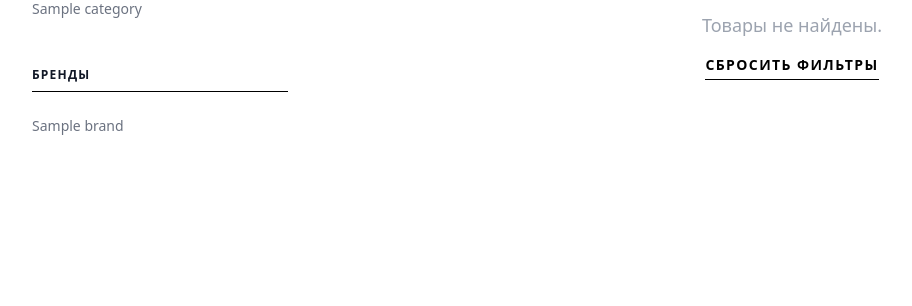
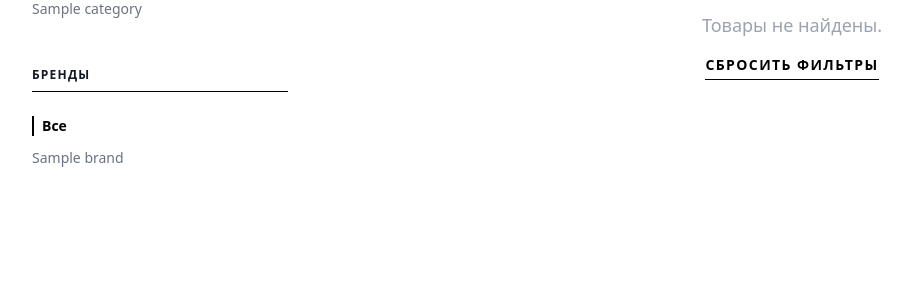
Before and after one commit to kolkolpoi2003-prog/sai17, a Django app: page /catalog/ in a window 1280 px wide. Shown: the part 514-820 px from the top of the page, without its empty margins (16-928 px from the left). Run offline with Django 5.2, Linux system fonts and the light colour scheme; tables that the repository leaves empty hold one stand-in row (values such as "Sample post"); data that the repository does not hold is empty; some libraries are stand-ins or nearby versions; some web fonts are replaced.

Commit message:
Add All option to brand filter

```diff
--- a/shop/templates/shop/catalog.html
+++ b/shop/templates/shop/catalog.html
@@ -59,6 +59,12 @@
                 <div>
                     <h3 class="font-bold text-xs uppercase tracking-widest mb-6 border-b border-black pb-2">Бренды</h3>
                     <ul class="space-y-3">
+                        <li>
+                            <a href="{% if request.resolver_match.url_name == 'category_detail' %}{% url 'shop:category_detail' category.slug %}{% else %}{% url 'shop:catalog' %}{% if current_category %}?category={{ current_category.slug }}{% endif %}{% endif %}"
+                                class="text-sm {% if not current_brand %}text-black font-bold pl-2 border-l-2 border-black{% else %}text-gray-500 hover:text-black{% endif %} transition-all block">
+                                Все
+                            </a>
+                        </li>
                         {% for brand in brands %}
                         <li>
                             <a href="?brand={{ brand.slug }}{% if request.resolver_match.url_name == 'catalog' %}{% if current_category %}&category={{ current_category.slug }}{% endif %}{% endif %}"
```
